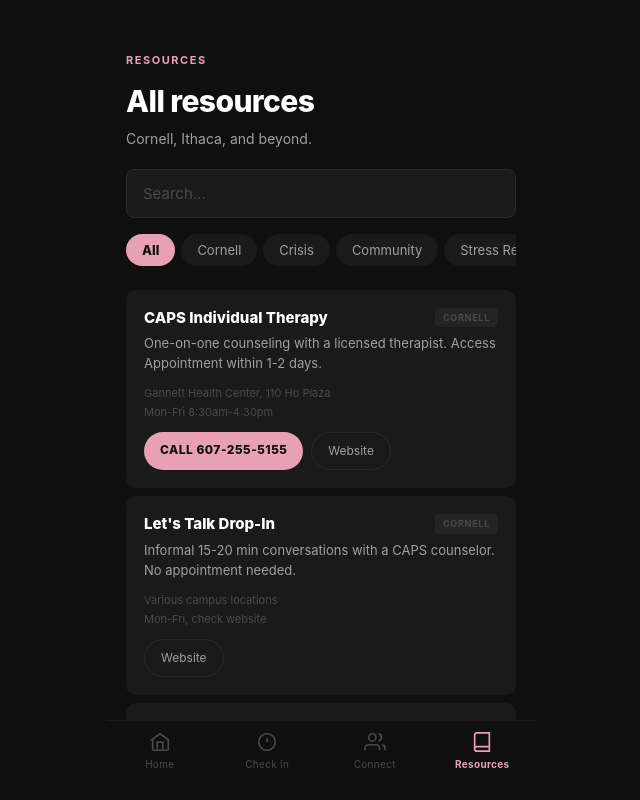
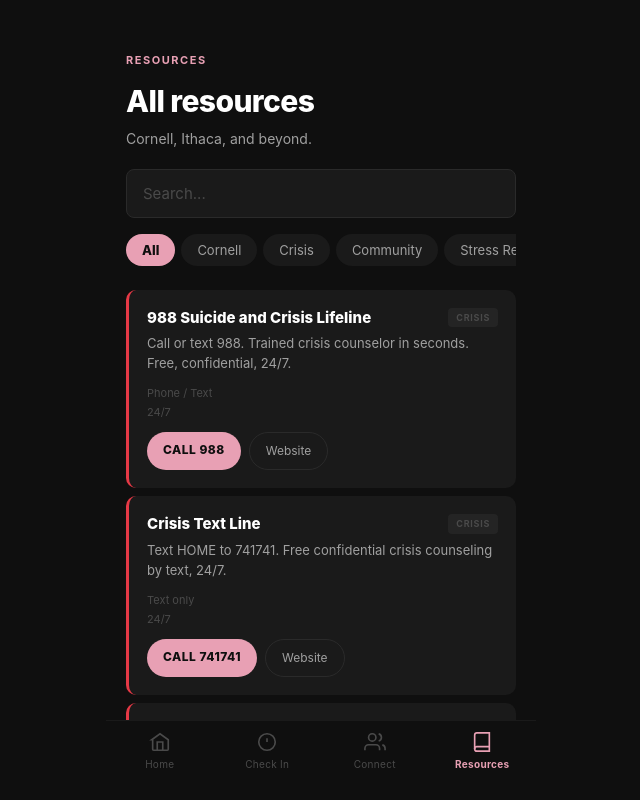
Before and after one commit to parkvince/cornellpulse, a React (Vite) app in the folder frontend/: page /resources in a window 1280 px wide. Shown: the whole page, without its empty margins (319-959 px from the left). Built offline with nearby package versions, Linux system fonts and the light colour scheme; no server answers.

Commit message:
crisis mode

```diff
--- a/frontend/src/components/checkin/ResultCard.tsx
+++ b/frontend/src/components/checkin/ResultCard.tsx
@@ -53,9 +53,10 @@
       {tr.crisis_flag && (
         <div style={{ backgroundColor: "#1f0a0b", border: "1px solid #e63946", borderRadius: "10px", padding: "20px", marginBottom: "24px" }}>
           <p style={{ fontSize: "15px", fontWeight: 800, color: "#e63946", marginBottom: "8px" }}>Please reach out right now</p>
-          <p style={{ fontSize: "14px", color: "#a0a0a0", lineHeight: 1.6, marginBottom: "16px" }}>Based on what you shared, we want to make sure you get support immediately.</p>
+          <p style={{ fontSize: "14px", color: "#a0a0a0", lineHeight: 1.6, marginBottom: "16px" }}>Based on what you shared, we want to make sure you get support immediately. You do not have to be alone with this.</p>
           <a href="tel:988" style={{ display: "block", backgroundColor: "#e63946", color: "#fff", padding: "16px", borderRadius: "6px", textAlign: "center", fontWeight: 800, fontSize: "15px", marginBottom: "8px", letterSpacing: "0.04em" }}>CALL 988 NOW</a>
-          <a href="sms:741741" style={{ display: "block", border: "1px solid #e63946", color: "#e63946", padding: "14px", borderRadius: "6px", textAlign: "center", fontWeight: 600, fontSize: "14px" }}>Text HOME to 741741</a>
+          <a href="sms:741741" style={{ display: "block", border: "1px solid #e63946", color: "#e63946", padding: "14px", borderRadius: "6px", textAlign: "center", fontWeight: 600, fontSize: "14px", marginBottom: "8px" }}>Text HOME to 741741</a>
+          <a href="tel:6072551111" style={{ display: "block", border: "1px solid #e63946", color: "#e63946", padding: "14px", borderRadius: "6px", textAlign: "center", fontWeight: 600, fontSize: "14px" }}>Call Cornell Police 607-255-1111</a>
         </div>
       )}
 
--- a/frontend/src/pages/ResourcesPage.tsx
+++ b/frontend/src/pages/ResourcesPage.tsx
@@ -43,10 +43,14 @@
   const [cat, setCat] = useState("All")
   const [search, setSearch] = useState("")
 
-  const filtered = resources.filter(r =>
+const filtered = resources.filter(r =>
     (cat === "All" || r.cat === cat) &&
     (search === "" || r.name.toLowerCase().includes(search.toLowerCase()) || r.desc.toLowerCase().includes(search.toLowerCase()) || r.tags.some(t => t.includes(search.toLowerCase())))
   )
+
+  if (cat === "All" && !search) {
+    filtered.sort((a, b) => (a.cat === "Crisis" ? 0 : 1) - (b.cat === "Crisis" ? 0 : 1))
+  }
 
   return (
     <div style={{ paddingBottom: "24px" }}>
@@ -66,7 +70,7 @@
       <div style={{ padding: "0 20px" }}>
         {filtered.length === 0 && <p style={{ fontSize: "15px", color: "#4a4a4a", textAlign: "center", padding: "40px 0" }}>No results.</p>}
         {filtered.map(r => (
-          <div key={r.name} style={{ borderRadius: "10px", padding: "18px", backgroundColor: "#1a1a1a", marginBottom: "8px" }}>
+          <div key={r.name} style={{ borderRadius: "10px", padding: "18px", backgroundColor: "#1a1a1a", marginBottom: "8px", borderLeft: r.cat === "Crisis" ? "3px solid #e63946" : "none" }}>
             <div style={{ display: "flex", justifyContent: "space-between", alignItems: "flex-start", marginBottom: "6px" }}>
               <p style={{ fontSize: "15px", fontWeight: 800, color: "#fff", flex: 1, paddingRight: "10px", lineHeight: 1.3 }}>{r.name}</p>
               <span style={{ fontSize: "9px", fontWeight: 700, color: "#4a4a4a", backgroundColor: "#242424", padding: "3px 8px", borderRadius: "4px", whiteSpace: "nowrap", flexShrink: 0, letterSpacing: "0.08em" }}>{r.cat.toUpperCase()}</span>
```
